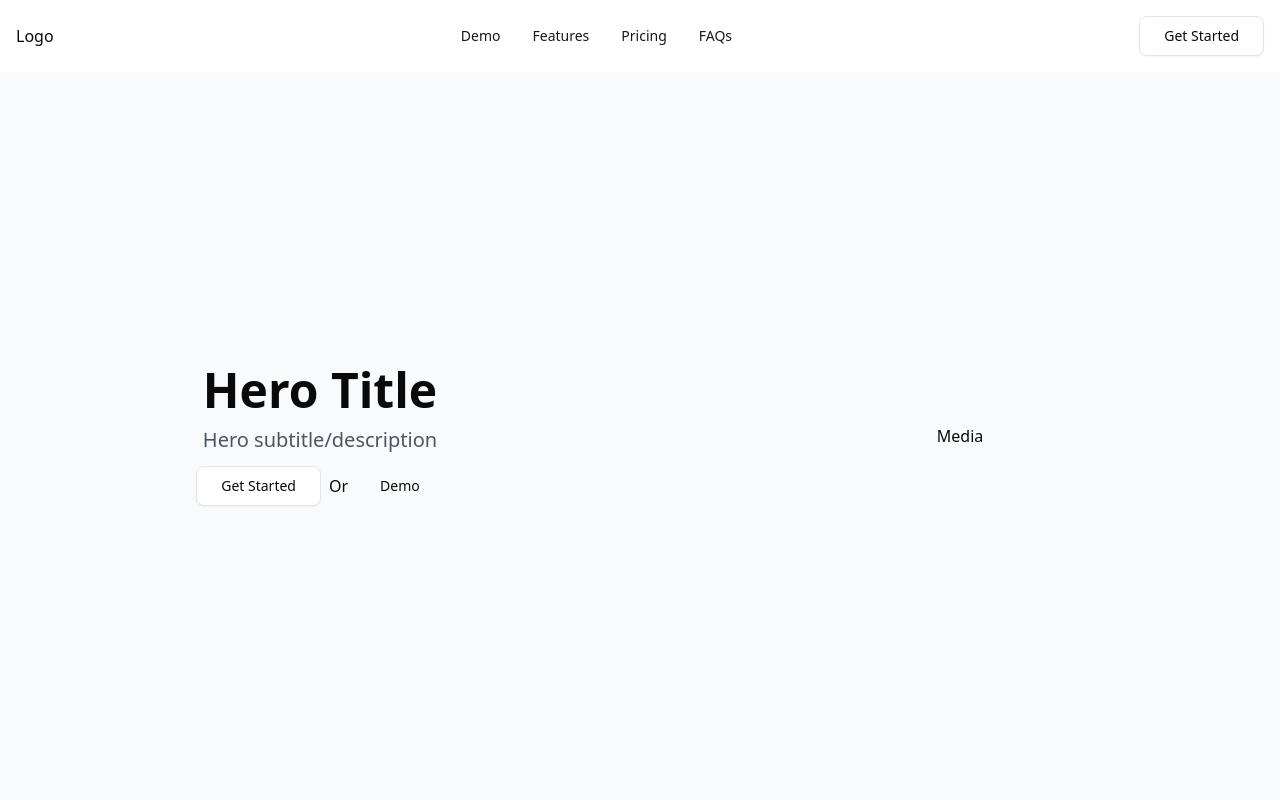
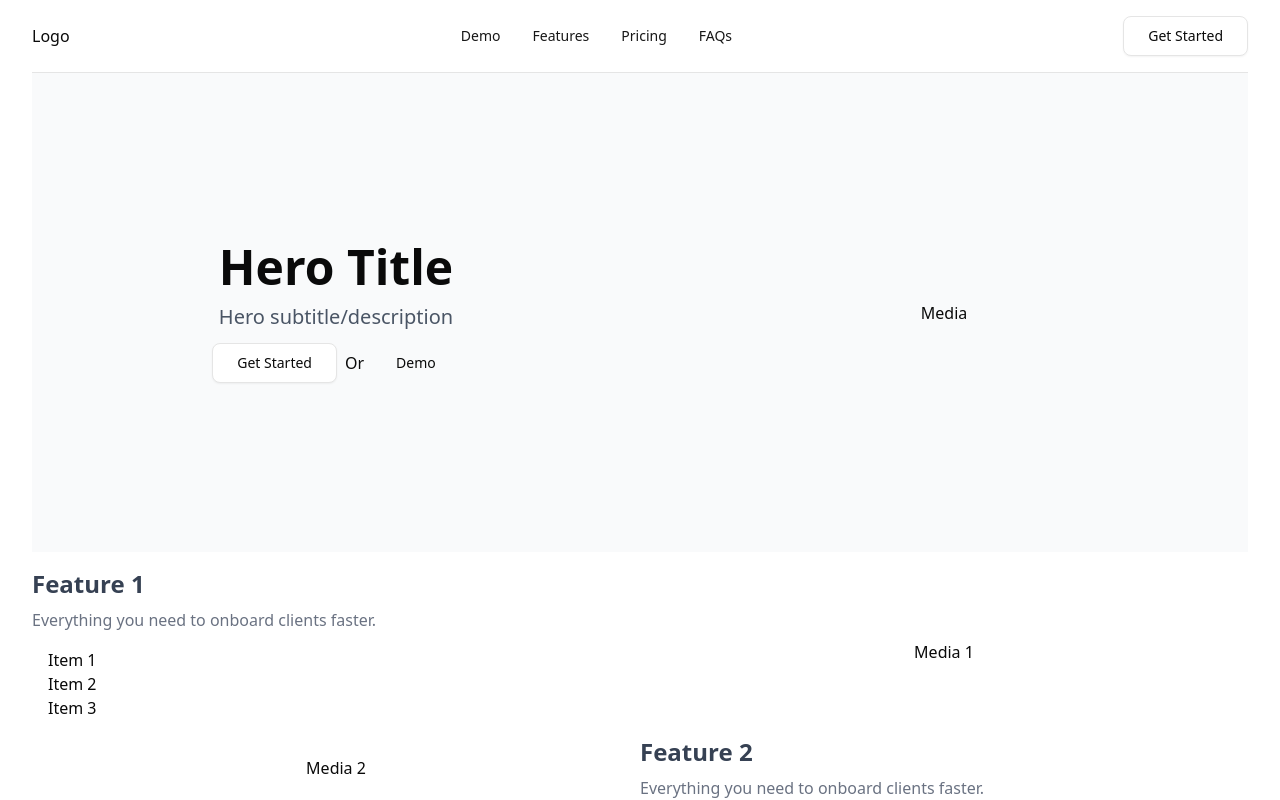
Before and after one commit to eaugustin2/nextjs-saas-template, a Next.js app: page / in a window 1280 px wide. Built offline with nearby package versions, Linux system fonts and the light colour scheme; no server answers; what @radix-ui/themes would draw is missing.

Commit message:
Added feature section with margin for the page

```diff
--- a/app/page.tsx
+++ b/app/page.tsx
@@ -1,17 +1,17 @@
-import CTAButton from '@/components/landing/CTAButton/CTAButton'
 import Hero from '@/components/landing/Hero/Hero'
 import NavBar from '@/components/landing/NavBar/NavBar'
-import Link from 'next/link'
+import Features from '@/components/landing/Features/Features'
 
 const Home = async () => {
   return (
-    <main className="flex min-h-screen flex-col">
+    <main className="mx-8 flex min-h-screen flex-col">
       {/**Nav Bar (Logo, Demo, Features, Pricing, FAQs, Login/Get Started button) */}
       <NavBar />
       {/**Hero section split into two halves. Left half with Header, subtitle and CTA buttons (Get Started, Demo) Other half is picture/video of product */}
       <Hero />
       {/**Social Proof? */}
       {/**Features/benefits */}
+      <Features />
       {/**FAQs */}
       {/**Plans */}
       {/**Footer (links to docs, social media, etc...) */}
--- /dev/null
+++ b/components/landing/Features/Features.tsx
@@ -0,0 +1,31 @@
+const Features = () => {
+  return (
+    <section className="mt-4 flex w-full flex-col">
+      <div className="flex w-full flex-row">
+        <div className="w-2/4 items-center">
+          <h2 className="text-2xl font-semibold text-gray-700">Feature 1</h2>
+          <p className="mt-2 text-gray-500">
+            Everything you need to onboard clients faster.
+          </p>
+          <ul className="m-4">
+            <li>Item 1</li>
+            <li>Item 2</li>
+            <li>Item 3</li>
+          </ul>
+        </div>
+        <div className="flex w-2/4 items-center justify-center">Media 1</div>
+      </div>
+      <div className="flex w-full flex-row">
+        <div className="flex w-2/4 items-center justify-center">Media 2</div>
+        <div className="w-2/4 items-center">
+          <h2 className="text-2xl font-semibold text-gray-700">Feature 2</h2>
+          <p className="mt-2 text-gray-500">
+            Everything you need to onboard clients faster.
+          </p>
+        </div>
+      </div>
+    </section>
+  )
+}
+
+export default Features
--- a/components/landing/NavBar/NavBar.tsx
+++ b/components/landing/NavBar/NavBar.tsx
@@ -9,8 +9,8 @@ const NavBar = () => {
     { href: '#faq', title: 'FAQs' },
   ]
   return (
-    <header>
-      <nav className="m-4 flex flex-row items-center justify-between">
+    <header className="sticky top-0 z-50 border-b backdrop-blur">
+      <nav className="my-4 flex flex-row items-center justify-between">
         <div>
           <Link href="/">Logo</Link>
         </div>
```
